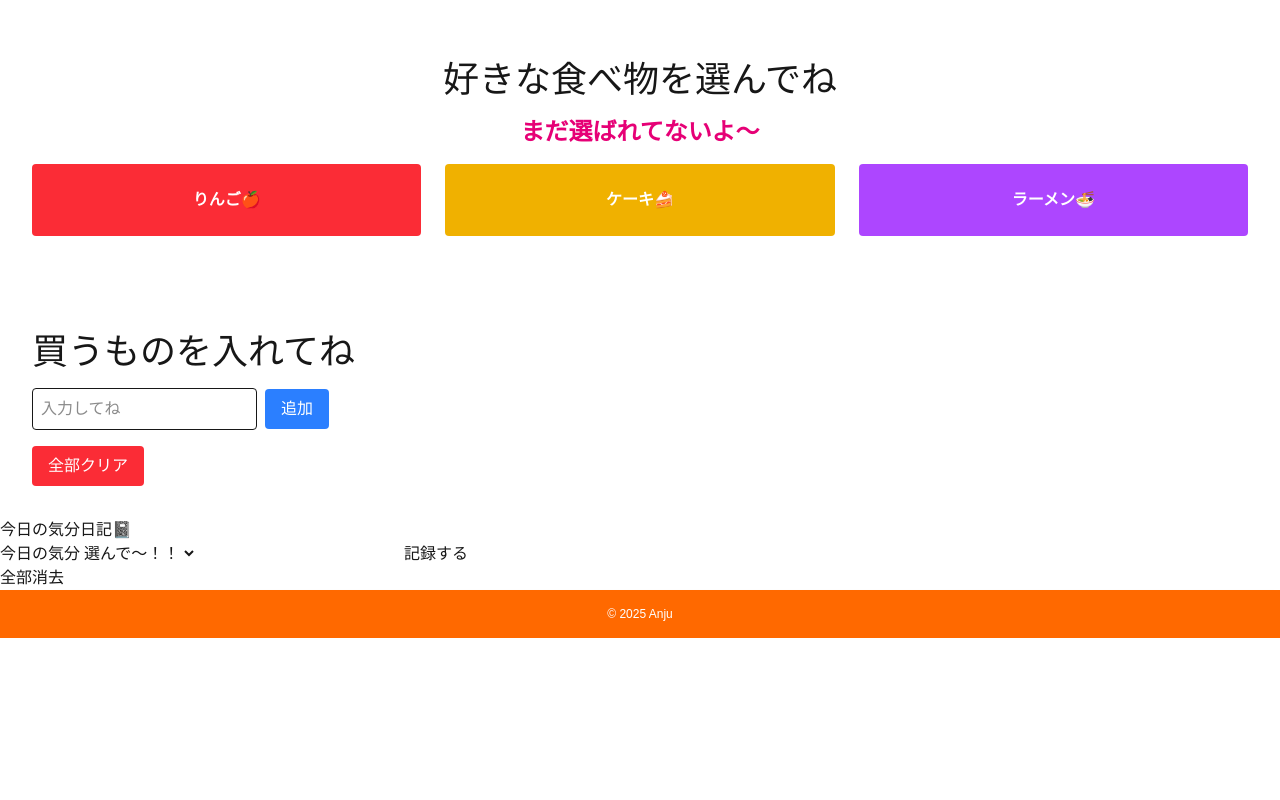
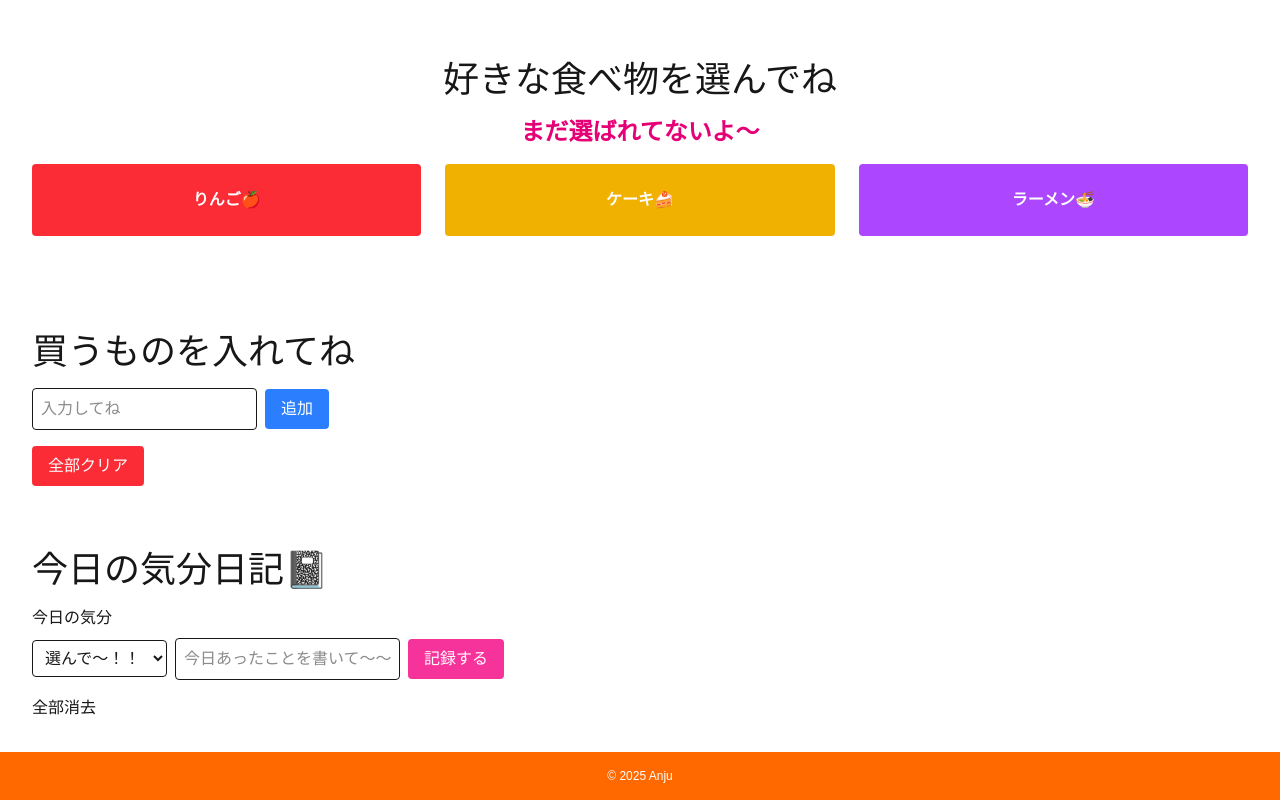
Before and after one commit to Anju1023/tutorial-nextjs, a Next.js app: page / in a window 1280 px wide. Shown: the part 678-1478 px from the top of the page. Before the commit the page ends 1316 px from the top, so only its background shows below. Built offline with nearby package versions, Linux system fonts and the light colour scheme.

Commit message:
DiaryAppコンポーネントのスタイルを改善し、エラーメッセージの表示を追加しました。選択肢や入力フィールドにスタイルを適用し、日記リストの項目をクリック可能にしました。

```diff
--- a/src/components/DiaryApp.tsx
+++ b/src/components/DiaryApp.tsx
@@ -15,14 +15,25 @@ export default function DiaryApp() {
 	const [error, setError] = useState<string>('');
 
 	return (
-		<div>
-			<h1>今日の気分日記📓</h1>
-			<div>
-				<label htmlFor="feeling-select">今日の気分</label>
+		<div className="p-8">
+			<h1 className="text-4xl mb-4">今日の気分日記📓</h1>
+
+			{/* エラーメッセージ */}
+			{error && (
+				<div className="bg-red-100 border border-red-400 text-red-700 px-4 py-3 rounded mb-4">
+					{error}
+				</div>
+			)}
+
+			<div className="mb-4">
+				<label htmlFor="feeling-select" className="block mb-2">
+					今日の気分
+				</label>
 				<select
 					id="feeling-select"
 					value={inputFeeling}
 					onChange={(e) => setInputFeeling(e.target.value)}
+					className="border p-2 rounded mr-2"
 				>
 					<option value="">選んで〜！！</option>
 					<option value="😭">😭</option>
@@ -33,8 +44,10 @@ export default function DiaryApp() {
 				</select>
 				<input
 					type="text"
+					placeholder="今日あったことを書いて〜〜"
 					value={inputComment}
 					onChange={(e) => setInputComment(e.target.value)}
+					className="border p-2 rounded mr-2"
 				/>
 				<button
 					onClick={() => {
@@ -54,18 +67,18 @@ export default function DiaryApp() {
 						setInputComment('');
 						setInputFeeling('');
 					}}
+					className="bg-pink-500 text-white px-4 py-2 rounded"
 				>
 					記録する
 				</button>
 			</div>
 
-			{error && <p className="text-red-500">{error}</p>}
-
-			<ul>
+			<ul className="space-y-2">
 				{diaries.map((diary, index) => (
 					<li
-						key={index}
-						onClick={() => setDiaries(diaries.filter((_, i) => i !== index))}
+						key={diary.id}
+						onClick={() => setDiaries(diaries.filter((d) => d.id !== diary.id))}
+						className="bg-gray-100 p-3 rounded cursor-pointer hover:bg-red-200"
 					>
 						{diary.feeling} {diary.comment} ❌
 					</li>
```
